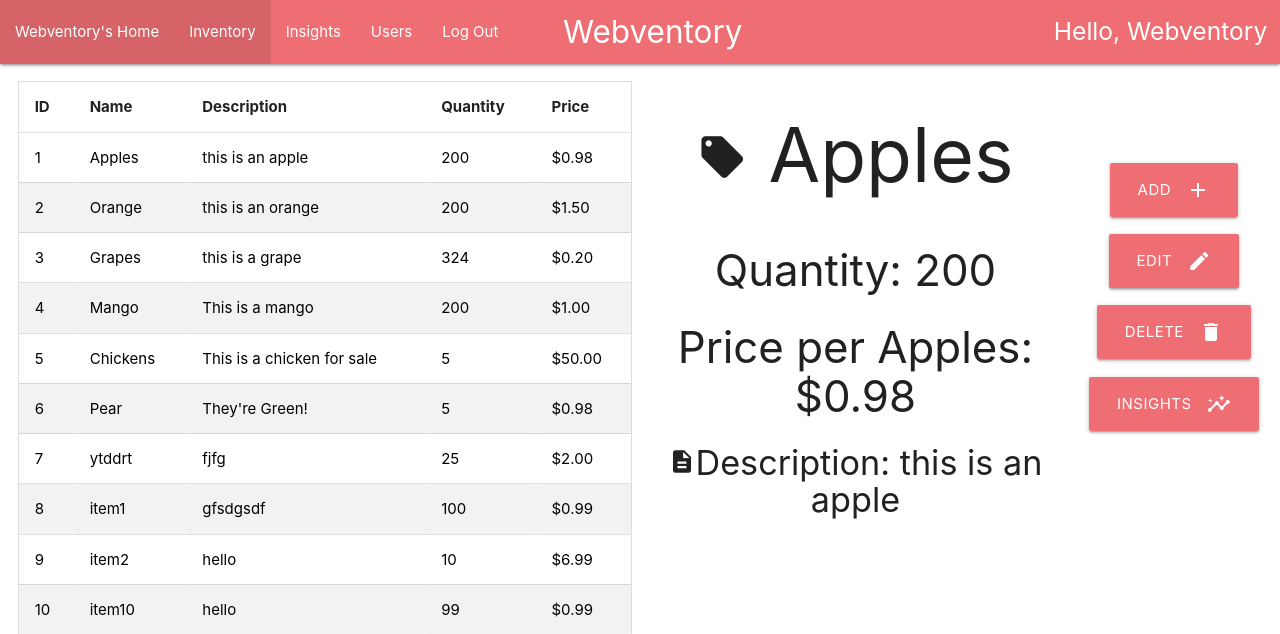
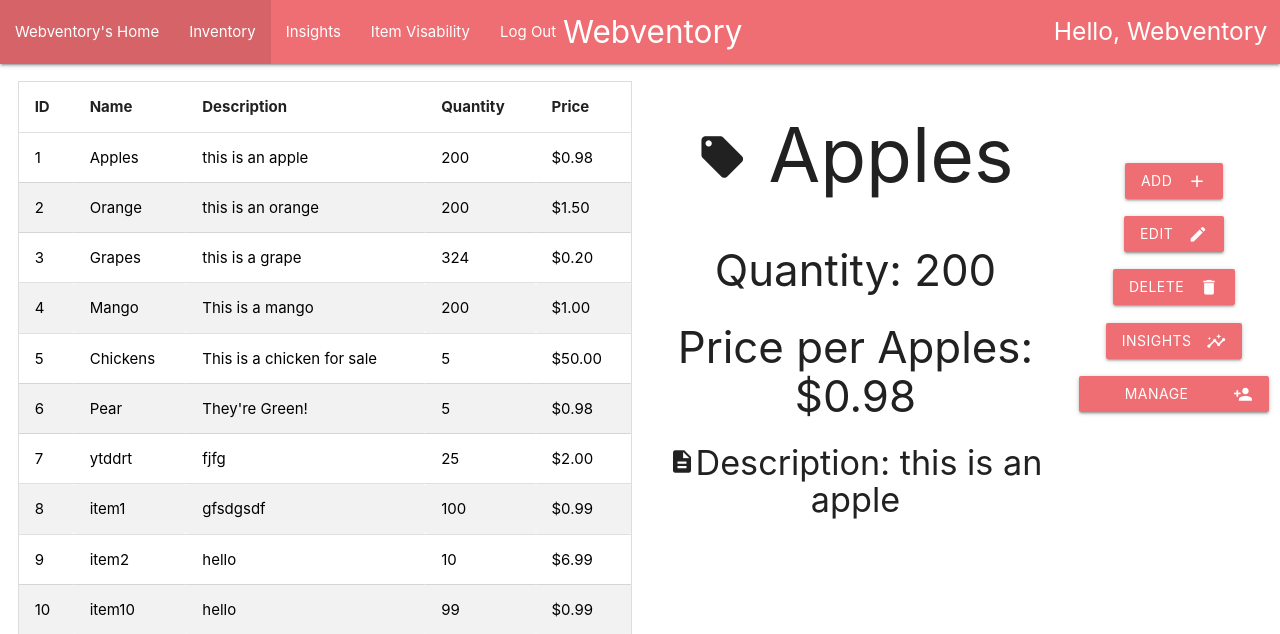
Before and after one commit to Kalobe77/Inventory-Management-Tool, a Django app: page /userInventory/1/ in a window 1280 px wide. Shown: the top 634 px of the page. Run offline with Django 3.2, Linux system fonts and the light colour scheme; a user stored in the database is signed in; data comes from the database, SQL or seed files in the repository; both versions use the stored data as it was after the commit; some libraries are stand-ins or nearby versions.

Commit message:
implemented item visability?

```diff
--- a/webventory/home/models.py
+++ b/webventory/home/models.py
@@ -16,7 +16,7 @@ class Item(models.Model):
     name = models.CharField(max_length=30)
     description = models.CharField(max_length=100)
     quantity = models.IntegerField()
-    price = models.DecimalField(max_digits=9,decimal_places=2)
+    price = models.DecimalField(max_digits=9, decimal_places=2)
     user_visibility = models.TextField()
 
     def __str__(self):
@@ -24,6 +24,9 @@ class Item(models.Model):
 
     def get_user_visibility(self):
         return self.user_visibility.split(',')
+
+    def owner(self):
+        return self.user_visibility.split(',')[0]
 
 
 class User(AbstractUser):
@@ -41,7 +44,6 @@ class User(AbstractUser):
 
     def __str__(self):
         return self.username
-
 
 
 class ItemHistory(models.Model):
--- a/webventory/home/templates/home/navbar.html
+++ b/webventory/home/templates/home/navbar.html
@@ -9,7 +9,7 @@
         <li class="{{home}}"><a href="/userHome">{{username}}'s Home</a></li>
         <li class="{{inventory}}"><a href="/userInventory">Inventory</a></li>
         <li class="{{insights}}"><a href="/userInsights">Insights</a></li>
-        <li class="{{users}}"><a href="/userUsers">Users</a></li>
+        <li class="{{users}}"><a href="/userVisability">Item Visability</a></li>
         <li><a href="/logout">Log Out</a></li>
       </ul>
       <h5 class="right" style="padding-right: 1%; padding-top: 0.125%">
@@ -18,9 +18,4 @@
     </div>
   </nav>
 </div>
-
-<ul class="sidenav" id="mobile-demo">
-  <li><a href="#">Login</a></li>
-  <li><a href="#">About Us</a></li>
-</ul>
 <!--End Navbar-->
--- a/webventory/home/templates/home/tableNav.html
+++ b/webventory/home/templates/home/tableNav.html
@@ -1,14 +1,14 @@
 <!-- Navigation Buttons -->
-{% if item_range > 20 %}
+{% if item_range > 10 %}
 <div class="col left">
     <a class="waves-effect waves-light btn-large hoverable" style="background-color: #ee6e73;"
-        href="/{{rootPage}}/{{item_id}}/{{item_range|add:'-20'}}"><i
+        href="/{{rootPage}}/{{item_id}}/{{item_range|add:'-10'}}"><i
             class="material-icons left">navigate_before</i>Previous</a>
 </div>
 {% endif %}
 {% if items %}
 <div class="col right"><a class="waves-effect waves-light btn-large hoverable" style="background-color: #ee6e73;"
-        href="/{{rootPage}}/{{item_id}}/{{item_range|add:'20'}}"><i
+        href="/{{rootPage}}/{{item_id}}/{{item_range|add:'10'}}"><i
             class="material-icons right">navigate_next</i>Next</a>
 </div>
 {% endif %}
--- a/webventory/home/templates/home/userHomeInventory.html
+++ b/webventory/home/templates/home/userHomeInventory.html
@@ -40,21 +40,25 @@
             <br>
             <br>
             {% endif %}
-            <a class="waves-effect waves-light btn-large hoverable" style="background-color: #ee6e73" href="/create"><i
+            <a class="waves-effect waves-light btn hoverable" style="background-color: #ee6e73" href="/create"><i
                     class="material-icons right">add</i>Add</a>
             <br />
             <br />
             {%if item and user.username in item.get_user_visibility %}
-            <a class="waves-effect waves-light btn-large hoverable" style="background-color: #ee6e73" href="edit"><i
+            <a class="waves-effect waves-light btn hoverable" style="background-color: #ee6e73" href="edit"><i
                     class="material-icons right">edit</i>Edit</a>
             <br />
             <br />
-            <a class="waves-effect waves-light btn-large hoverable" style="background-color: #ee6e73" href="delete"><i
+            <a class="waves-effect waves-light btn hoverable" style="background-color: #ee6e73" href="delete"><i
                     class="material-icons right">delete</i>Delete</a>
             <br />
             <br />
-            <a class="waves-effect waves-light btn-large hoverable" style="background-color: #ee6e73"
+            <a class="waves-effect waves-light btn hoverable" style="background-color: #ee6e73"
                 href="/userInsights/{{item.id}}/"><i class="material-icons right">insights</i>Insights</a>
+            <br />
+            <br />
+            <a class="waves-effect waves-light btn hoverable" style="background-color: #ee6e73"
+                href="/userVisability/{{item.id}}/"><i class="material-icons right">person_add</i>Manage Visibility</a>
             {% endif %}
         </div>
     </div>
--- a/webventory/home/urls.py
+++ b/webventory/home/urls.py
@@ -41,9 +41,13 @@ urlpatterns = [
     path('create', views.create_item),
     path('userInventory/<int:item_id>/delete', views.delete_item),
     # Range
-    path('userInventory/<int:item_id>/<int:item_range>/edit', views.user_inventory_edit),
+    path('userInventory/<int:item_id>/<int:item_range>/edit',
+         views.user_inventory_edit),
     path('userInventory/<int:item_id>/<int:item_range>/', views.user_inventory),
-    path('userInventory/<int:item_id>/<int:item_range>/edit', views.user_inventory_edit),
+    path('userInventory/<int:item_id>/<int:item_range>/edit',
+         views.user_inventory_edit),
     path('userInsights/<int:item_id>/<int:item_range>/', views.user_insights),
-    path('userUsers/', views.user_users)
+    path('userVisability/', views.user_users),
+    path('userVisability/<int:item_id>/<int:item_range>/', views.user_users),
+    path('userVisability/<int:item_id>/', views.user_users),
 ]
--- a/webventory/home/views.py
+++ b/webventory/home/views.py
@@ -285,8 +285,31 @@ def user_insights(request, item_id=0, item_range=10):
 
 
 @login_required(login_url='/login')
-def user_users(request):
-    return render(request, 'home/userHomeUsers.html', {"username": str(request.user).title(), })
+def user_users(request, item_id=0, item_range=10):
+    item = str()
+    user_visibility = str()
+    item_msg = str()
+    users = [str(user) for user in User.objects.all()]
+    if(item_id != 0):
+        user_visibility = Item.objects.get(
+            id=item_id).user_visibility.split(',')
+        item = Item.objects.get(id=item_id)
+        item_msg = item.name + " Visibility Settings"
+    items = Item.objects.filter(id__range=(
+        (item_range - 10), item_range), user_visibility__contains=f'{request.user},').select_related()
+    if request.POST:
+        print(request.POST)
+        user_visibility_list = f'{user_visibility[0]},'
+        for user in users:
+            print(user)
+            print(request.POST.get(str(user)))
+            if request.POST.get(f'{user}') and f'{user}' not in user_visibility_list:
+                user_visibility_list += f'{user},'
+        item.user_visibility = user_visibility_list
+        print(user_visibility_list)
+        item.save()
+        return render(request, 'home/userHomeVisability.html', {"username": str(request.user).title(), "items": items, "item_range": item_range,  "users": users, "msg": "Modification Successful"})
+    return render(request, 'home/userHomeVisability.html', {"username": str(request.user).title(), "items": items, "item_id": item_id, "item_range": item_range, "item": item, "users": users, "msg": "Select an item to modify user visability.", "item_msg": item_msg})
 
 
 def clear_graph_history(username):
```
Also changed, not shown: webventory/home/templates/home/userHomeUsers.html (deleted, +0 -12 lines), webventory/home/templates/home/userHomeVisability.html (added, +60 -0 lines), webventory/db.sqlite3, 1 other file.
